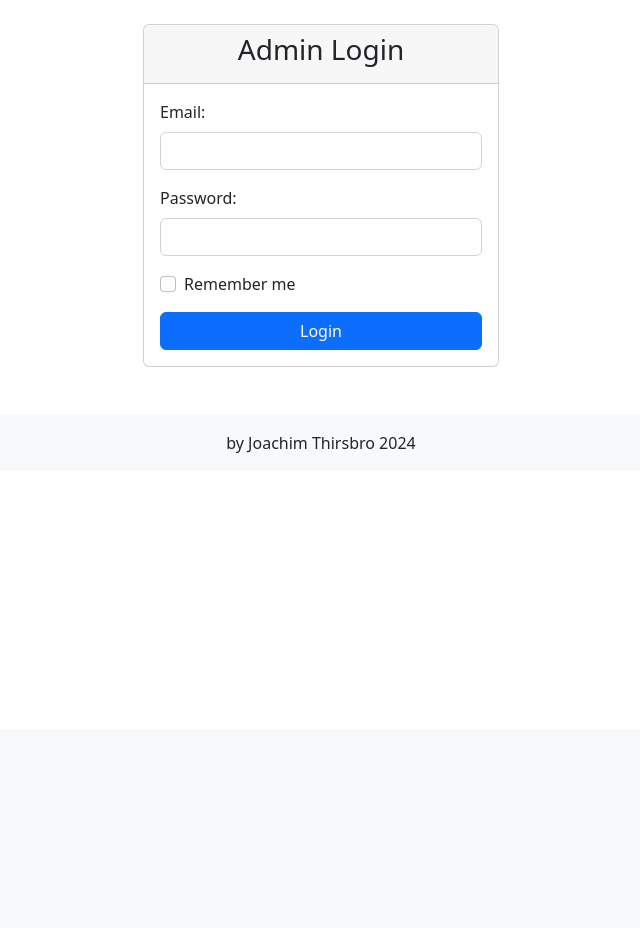
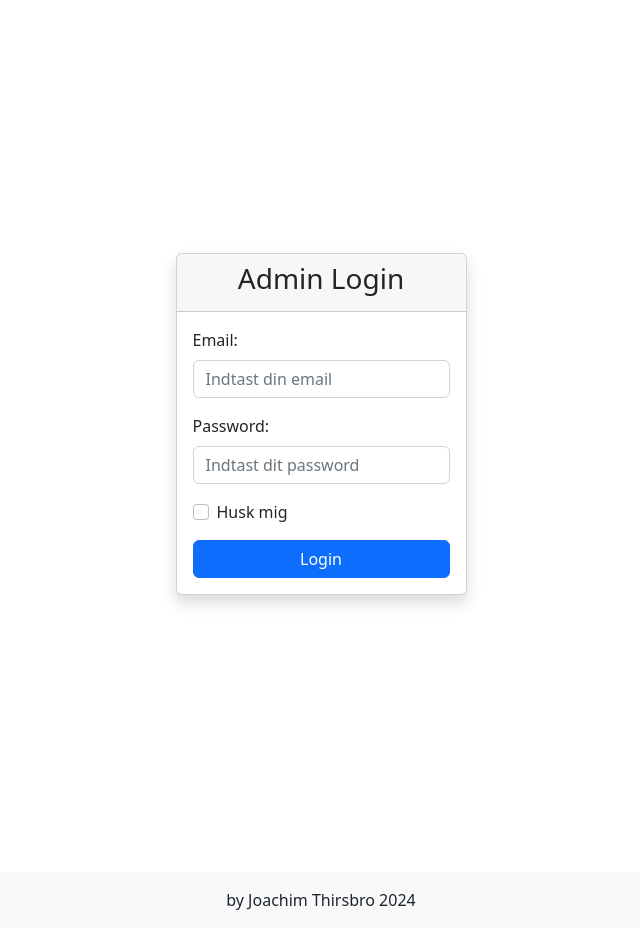
Before and after one commit to joachimth/PythonPagerTelegramForwarder, a Flask app: page /login in a window 1280 px wide. Shown: the part 71-999 px from the top of the page, without its empty margins (319-959 px from the left). Before the commit the page ends 524 px from the top, so only its background shows below. Run offline with Flask 2, Linux system fonts and the light colour scheme.

Commit message:
Update login.html

```diff
--- a/templates/login.html
+++ b/templates/login.html
@@ -1,11 +1,13 @@
 {% include 'header.html' %}
-        <div class="row justify-content-center">
-            <div class="col-md-4">
-                <div class="card">
+<div class="container d-flex align-items-center justify-content-center vh-100">
+    <div class="row">
+        <div class="col-md-12">
+            <div class="card shadow">
                 <div class="card-header text-center">
                     <h3>Admin Login</h3>
                 </div>
                 <div class="card-body">
+                    <!-- Flash Messages -->
                     {% with messages = get_flashed_messages(with_categories=true) %}
                     {% if messages %}
                     <div>
@@ -15,6 +17,8 @@
                     </div>
                     {% endif %}
                     {% endwith %}
+
+                    <!-- Login Form -->
                     <form action="/login" method="post">
                         <div class="mb-3">
                             <label for="email" class="form-label">Email:</label>
@@ -23,8 +27,8 @@
                                 class="form-control"
                                 id="email"
                                 name="email"
-                                    required
-                                >
+                                placeholder="Indtast din email"
+                                required>
                         </div>
                         <div class="mb-3">
                             <label for="password" class="form-label">Password:</label>
@@ -33,12 +37,12 @@
                                 class="form-control"
                                 id="password"
                                 name="password"
-                                    required
-                                >
+                                placeholder="Indtast dit password"
+                                required>
                         </div>
                         <div class="form-check mb-3">
                             <input class="form-check-input" type="checkbox" id="remember" name="remember">
-                                <label class="form-check-label" for="remember">Remember me</label>
+                            <label class="form-check-label" for="remember">Husk mig</label>
                         </div>
                         <div class="text-center">
                             <button type="submit" class="btn btn-primary w-100">Login</button>
@@ -48,4 +52,5 @@
             </div>
         </div>
     </div>
+</div>
 {% include 'footer.html' %}
```
Lines whose indentation alone changed are shown as unchanged.
